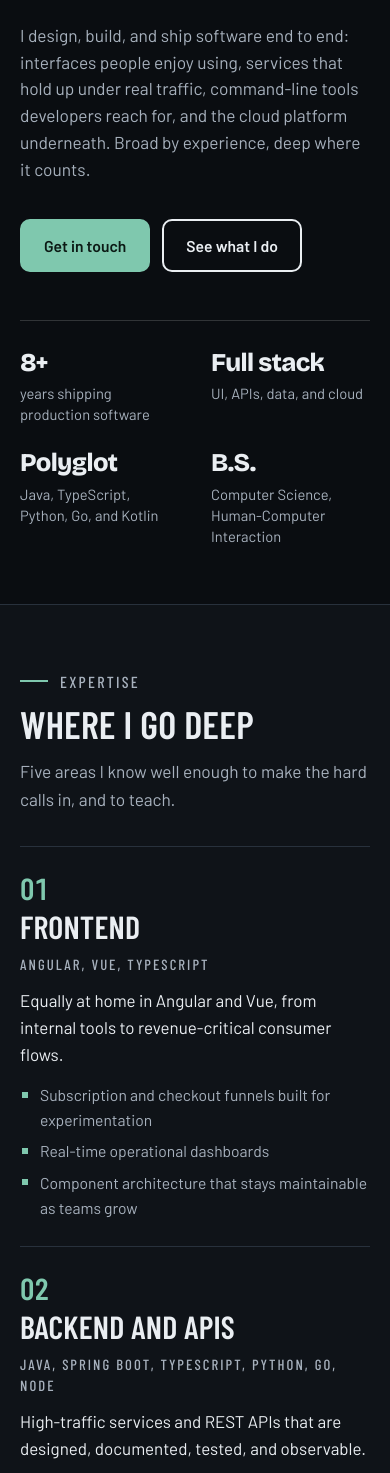
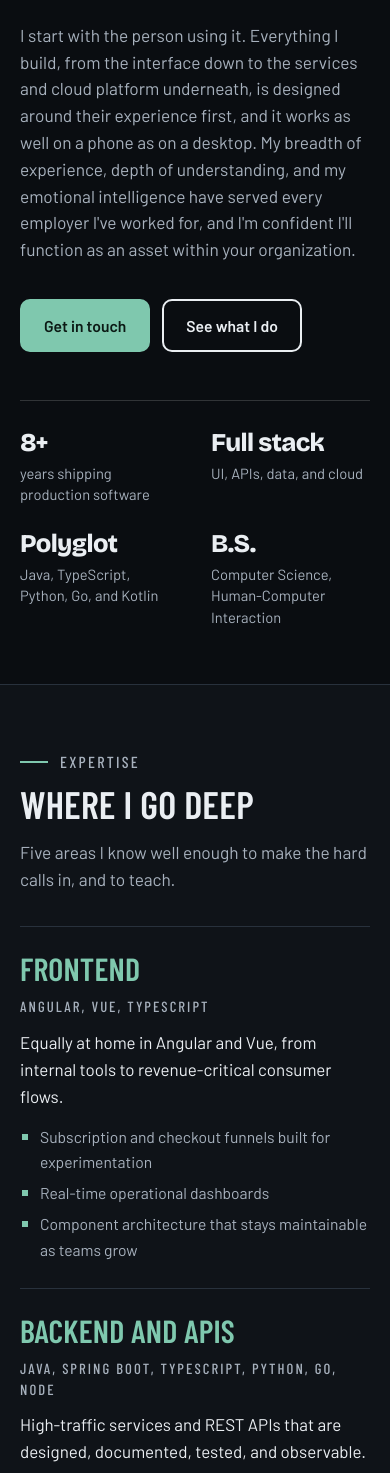
Before and after one commit to alex-schultz/akschultz, a plain HTML site: page index.html in a window 390 px wide. Shown: the part 469-1942 px from the top of the page. Drawn offline with nearby package versions, Linux system fonts and the light colour scheme.

Commit message:
feat: lede, minor style update, real estate desc

```diff
--- a/index.html
+++ b/index.html
@@ -66,9 +66,11 @@
                 <span class="soft">From the browser to the cluster.</span>
               </h1>
               <p class="lede">
-                I design, build, and ship software end to end: interfaces people enjoy using,
-                services that hold up under real traffic, command-line tools developers reach for,
-                and the cloud platform underneath. Broad by experience, deep where it counts.
+                I start with the person using it. Everything I build, from the interface down to the
+                services and cloud platform underneath, is designed around their experience first,
+                and it works as well on a phone as on a desktop. My breadth of experience, depth
+                of understanding, and my emotional intelligence have served every employer I've worked for,
+                and I'm confident I'll function as an asset within your organization.
               </p>
               <div class="actions">
                 <a class="btn primary" href="mailto:SchultzAlex@icloud.com">Get in touch</a>
@@ -120,7 +122,6 @@
           </header>
           <ol class="depth">
             <li>
-              <span class="depth-num">01</span>
               <div class="depth-title">
                 <h3>Frontend</h3>
                 <span class="tag">Angular, Vue, TypeScript</span>
@@ -138,7 +139,6 @@
               </div>
             </li>
             <li>
-              <span class="depth-num">02</span>
               <div class="depth-title">
                 <h3>Backend and APIs</h3>
                 <span class="tag">Java, Spring Boot, TypeScript, Python, Go, Node</span>
@@ -157,7 +157,6 @@
               </div>
             </li>
             <li>
-              <span class="depth-num">03</span>
               <div class="depth-title">
                 <h3>Developer tooling and CLIs</h3>
                 <span class="tag">Python, Go</span>
@@ -175,7 +174,6 @@
               </div>
             </li>
             <li>
-              <span class="depth-num">04</span>
               <div class="depth-title">
                 <h3>Cloud and platform</h3>
                 <span class="tag">AWS, Kubernetes, Helm, Docker</span>
@@ -194,7 +192,6 @@
               </div>
             </li>
             <li>
-              <span class="depth-num">05</span>
               <div class="depth-title">
                 <h3>Agentic development</h3>
                 <span class="tag">Claude Code, Codex, GitHub Copilot</span>
@@ -546,7 +543,7 @@
           <dl class="interests">
             <div>
               <dt>Real estate</dt>
-              <dd>Studying markets, running the numbers, and thinking in decades.</dd>
+              <dd>Managing my portfolio, studying markets, running the numbers, and thinking in decades.</dd>
             </div>
             <div>
               <dt>Stock market investing</dt>
--- a/styles.css
+++ b/styles.css
@@ -110,7 +110,6 @@ a {
 h2,
 .nav-name,
 .depth-title h3,
-.depth-num,
 .sub,
 .card h3,
 .principles h3,
@@ -435,7 +434,7 @@ h1 .soft {
 /* ---------- Expertise: depth list ---------- */
 .depth > li {
   display: grid;
-  grid-template-columns: 56px minmax(200px, 1fr) 2fr;
+  grid-template-columns: minmax(220px, 1fr) 2fr;
   gap: 8px 32px;
   padding: 30px 0;
   border-top: 1px solid var(--line);
@@ -444,15 +443,8 @@ h1 .soft {
   border-bottom: 1px solid var(--line);
 }
 
-.depth-num {
-  font-size: 1.9rem;
-  line-height: 1;
+.depth-title h3 {
   color: var(--accent);
-  font-variant-numeric: tabular-nums;
-  padding-top: 3px;
-}
-
-.depth-title h3 {
   font-size: clamp(2rem, 3.4vw, 2.6rem);
   line-height: 0.98;
   text-wrap: balance;
@@ -777,10 +769,9 @@ h1 .soft {
     grid-template-columns: repeat(2, 1fr);
   }
   .depth > li {
-    grid-template-columns: 40px 1fr;
+    grid-template-columns: 1fr;
   }
   .depth-body {
-    grid-column: 2;
     margin-top: 8px;
   }
 }
@@ -814,11 +805,7 @@ h1 .soft {
     grid-template-columns: 1fr;
     padding: 26px 0;
   }
-  .depth-num {
-    padding-top: 0;
-  }
   .depth-body {
-    grid-column: 1;
     margin-top: 4px;
   }
   .interests {
```
